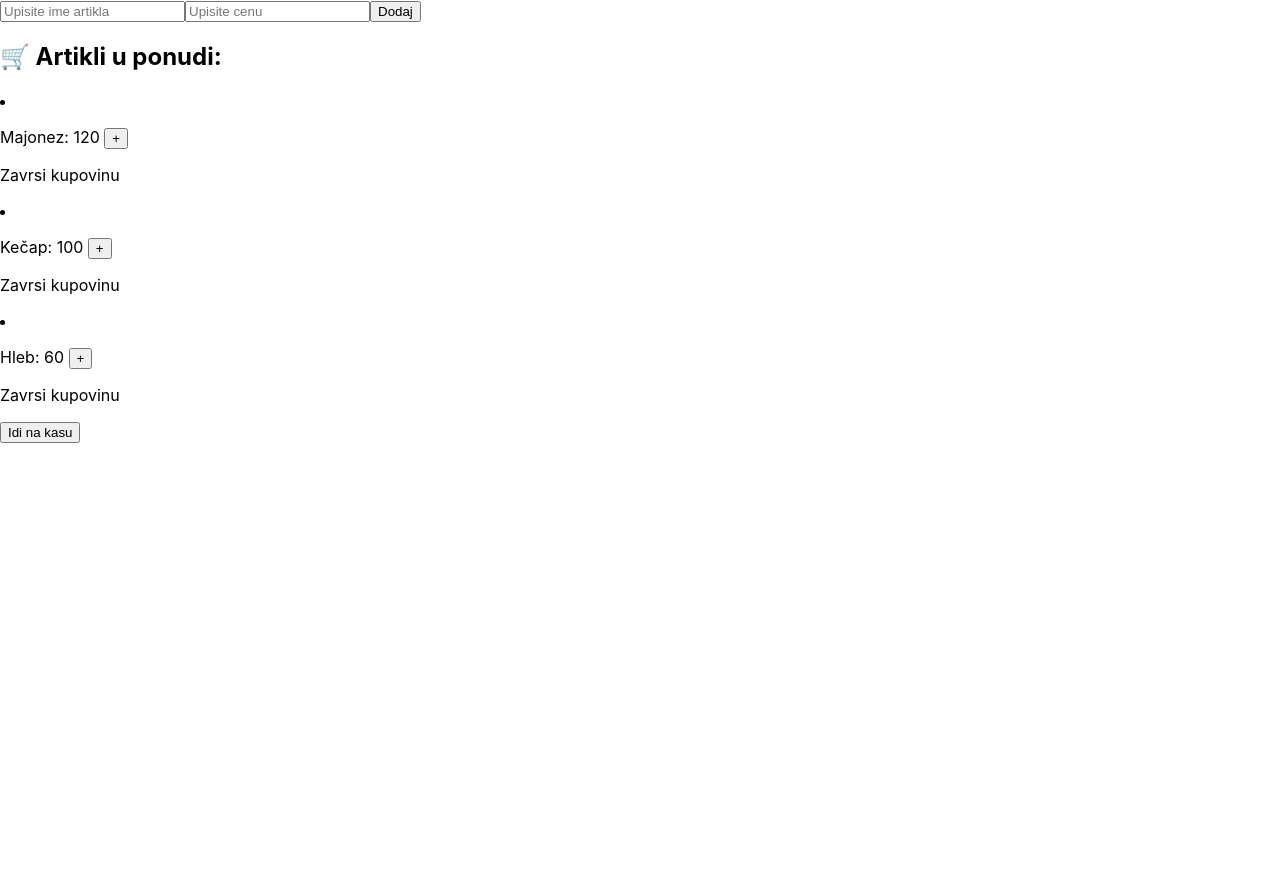
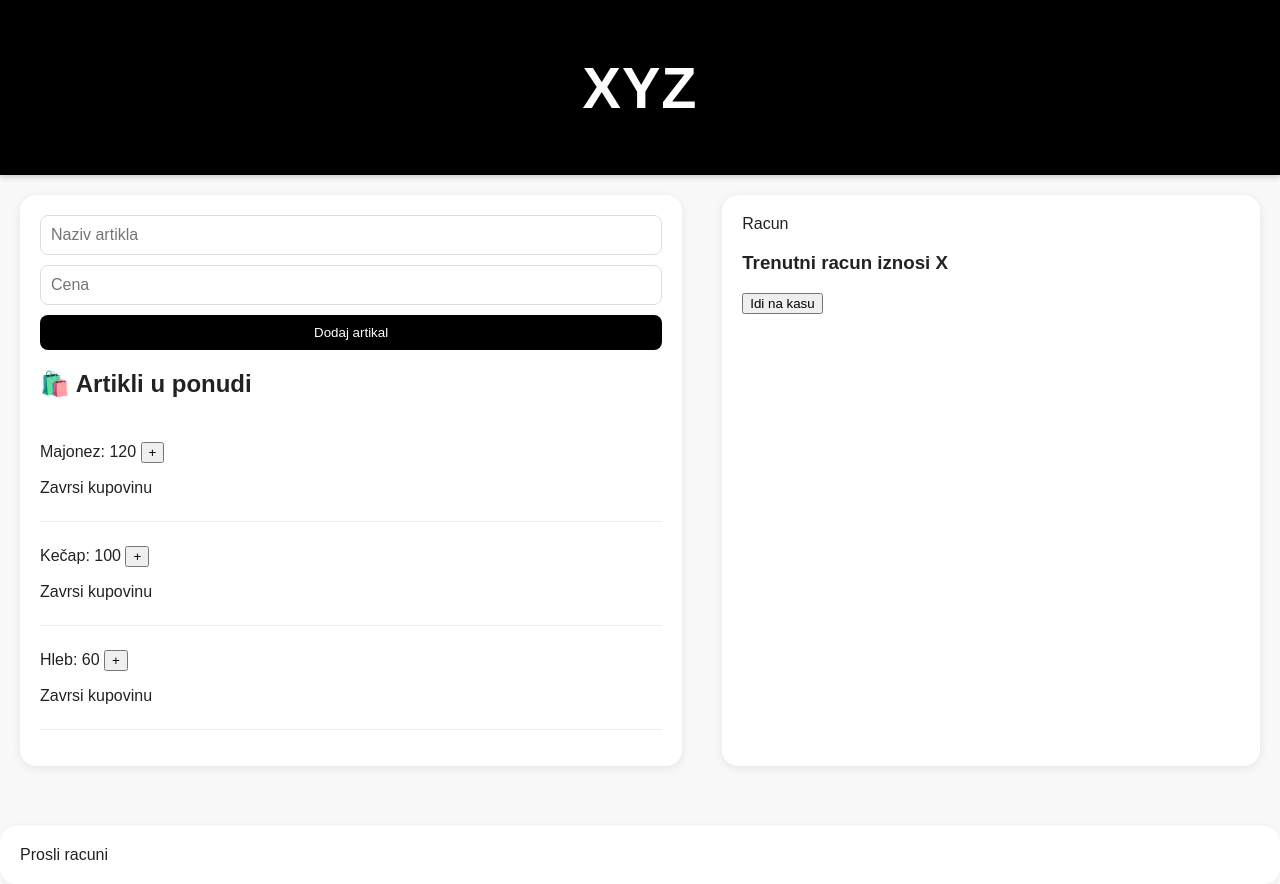
Before and after one commit to IrfanCatovic/Store, a React (Create React App) app: page / in a window 1280 px wide. Before the commit the page ends 800 px from the top, so only its background shows below. Built offline with nearby package versions, Linux system fonts and the light colour scheme.

Commit message:
App css sredjen

```diff
--- /dev/null
+++ b/src/App.css
@@ -0,0 +1,95 @@
+body {
+  font-family: "Poppins", sans-serif;
+  background-color: #f8f8f8;
+  color: #222;
+  margin: 0;
+  padding: 0;
+}
+
+.app {
+  display: flex;
+  flex-direction: column;
+  min-height: 100vh;
+}
+
+.header {
+  background-color: black;
+  color: white;
+  text-align: center;
+  padding: 1rem;
+  font-size: 1.8rem;
+  letter-spacing: 1px;
+  box-shadow: 0 2px 6px rgba(0, 0, 0, 0.2);
+}
+
+.main {
+  display: flex;
+  flex: 1;
+  padding: 20px;
+  gap: 40px;
+}
+
+.left,
+.right {
+  background-color: white;
+  border-radius: 16px;
+  padding: 20px;
+  box-shadow: 0 2px 10px rgba(0, 0, 0, 0.08);
+}
+
+.left {
+  flex: 1;
+}
+
+.right {
+  flex: 0.8;
+}
+
+.form {
+  display: flex;
+  flex-direction: column;
+  gap: 10px;
+}
+
+.form input {
+  padding: 10px;
+  border: 1px solid #ddd;
+  border-radius: 8px;
+  font-size: 1rem;
+}
+
+.form button {
+  background-color: black;
+  color: white;
+  border: none;
+  padding: 10px;
+  border-radius: 8px;
+  cursor: pointer;
+  transition: 0.2s;
+}
+
+.form button:hover {
+  background-color: #222;
+}
+
+.artikli-list {
+  list-style: none;
+  padding: 0;
+  margin-top: 10px;
+}
+
+.artikli-list li {
+  display: flex;
+  justify-content: space-between;
+  align-items: center;
+  padding: 8px 0;
+  border-bottom: 1px solid #eee;
+}
+
+.history {
+  margin-top: 40px;
+  background-color: white;
+  padding: 20px;
+  border-radius: 16px;
+  box-shadow: 0 2px 10px rgba(0, 0, 0, 0.05);
+}
--- a/src/App.js
+++ b/src/App.js
@@ -1,22 +1,13 @@
 import { useState } from "react";
 import Artikal from "./Artikal";
+import Racun from "./Racun";
+import IstorijaRacuna from "./IstorijaRacuna";
+import "./App.css"; // 👈 obavezno dodaj ovaj import za stilove
 
 const Artikli = [
-  {
-    Id: 1,
-    Ime: "Majonez",
-    Cena: 120,
-  },
-  {
-    Id: 2,
-    Ime: "Kečap",
-    Cena: 100,
-  },
-  {
-    Id: 3,
-    Ime: "Hleb",
-    Cena: 60,
-  },
+  { Id: 1, Ime: "Majonez", Cena: 120 },
+  { Id: 2, Ime: "Kečap", Cena: 100 },
+  { Id: 3, Ime: "Hleb", Cena: 60 },
 ];
 
 export default function App() {
@@ -25,50 +16,90 @@ export default function App() {
   const [trenutniRacun, setTrenutniRacun] = useState([]);
   const [istorijaRacuna, setIstorijaRacuna] = useState([]);
 
+  // ➕ Dodavanje novog artikla
   function handleAddItem(e) {
     e.preventDefault();
 
     if (!artikal.Ime || !artikal.Cena) {
-      alert("Unesite Ime i cenu artikla");
+      alert("Unesite ime i cenu artikla");
       return;
     }
+
     const noviArtikal = {
       Id: listaArtikala.length + 1,
       Ime: artikal.Ime,
-      Cena: artikal.Cena,
+      Cena: Number(artikal.Cena),
     };
+
     setListaArtikala([...listaArtikala, noviArtikal]);
     setArtikal({ Ime: "", Cena: "" });
   }
 
+  // ➕ Dodavanje artikla u trenutni račun
   function handleDodaj(artikal) {
     setTrenutniRacun((prev) => [...prev, artikal]);
-    console.log("Dodato u račun:", artikal);
   }
+
+  // ✅ Završi kupovinu
+  function handleZavrsiKupovinu() {
+    if (trenutniRacun.length === 0) return alert("Račun je prazan!");
+    setIstorijaRacuna((prev) => [...prev, trenutniRacun]);
+    setTrenutniRacun([]);
+  }
+
   return (
-    <div>
-      <form onSubmit={handleAddItem}>
+    <div className="app">
+      <header className="header">
+        <h1>XYZ</h1>
+      </header>
+
+      <div className="main">
+        {/* LEVA STRANA */}
+        <div className="left">
+          <form onSubmit={handleAddItem} className="form">
             <input
               value={artikal.Ime}
-          placeholder="Upisite ime artikla"
+              placeholder="Naziv artikla"
               onChange={(e) => setArtikal({ ...artikal, Ime: e.target.value })}
             />
             <input
               value={artikal.Cena}
-          placeholder="Upisite cenu"
+              placeholder="Cena"
+              type="number"
               onChange={(e) =>
                 setArtikal({ ...artikal, Cena: Number(e.target.value) })
               }
             />
-        <button type="submit">Dodaj</button>
+            <button type="submit">Dodaj artikal</button>
           </form>
-      <h2>🛒 Artikli u ponudi:</h2>
+
+          <h2>🛍️ Artikli u ponudi</h2>
+          <ul className="artikli-list">
             {listaArtikala.map((a) => (
               <li key={a.Id}>
-          <Artikal ime={a.Ime} cena={a.Cena} onDodaj={() => handleDodaj(a)} />
+                <Artikal
+                  ime={a.Ime}
+                  cena={a.Cena}
+                  onDodaj={() => handleDodaj(a)}
+                />
               </li>
             ))}
-      <button>Idi na kasu</button>
+          </ul>
+        </div>
+
+        {/* DESNA STRANA */}
+        <div className="right">
+          <Racun
+            trenutniRacun={trenutniRacun}
+            onZavrsiKupovinu={handleZavrsiKupovinu}
+          />
+        </div>
+      </div>
+
+      {/* ISTORIJA RAČUNA */}
+      <div className="history">
+        <IstorijaRacuna istorijaRacuna={istorijaRacuna} />
+      </div>
     </div>
   );
 }
--- a/src/IstorijaRacuna.js
+++ b/src/IstorijaRacuna.js
@@ -0,0 +1,3 @@
+export default function IstorijaRacuna() {
+  return <div>Prosli racuni</div>;
+}
--- a/src/Racun.js
+++ b/src/Racun.js
@@ -0,0 +1,9 @@
+export default function Racun() {
+  return (
+    <div>
+      Racun
+      <h3>Trenutni racun iznosi X</h3>
+      <button>Idi na kasu</button>
+    </div>
+  );
+}
```
Lines whose indentation alone changed are shown as unchanged.
